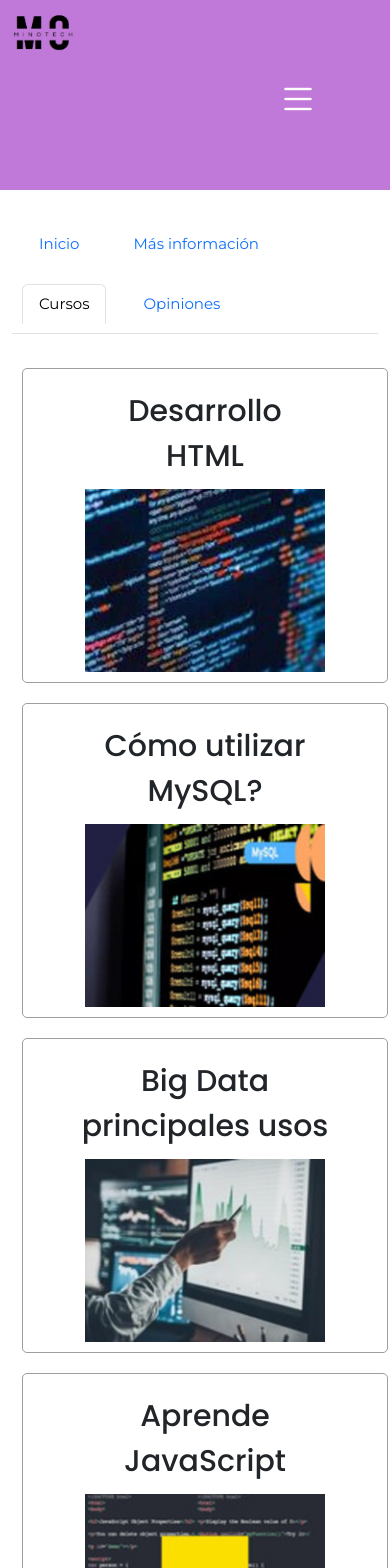
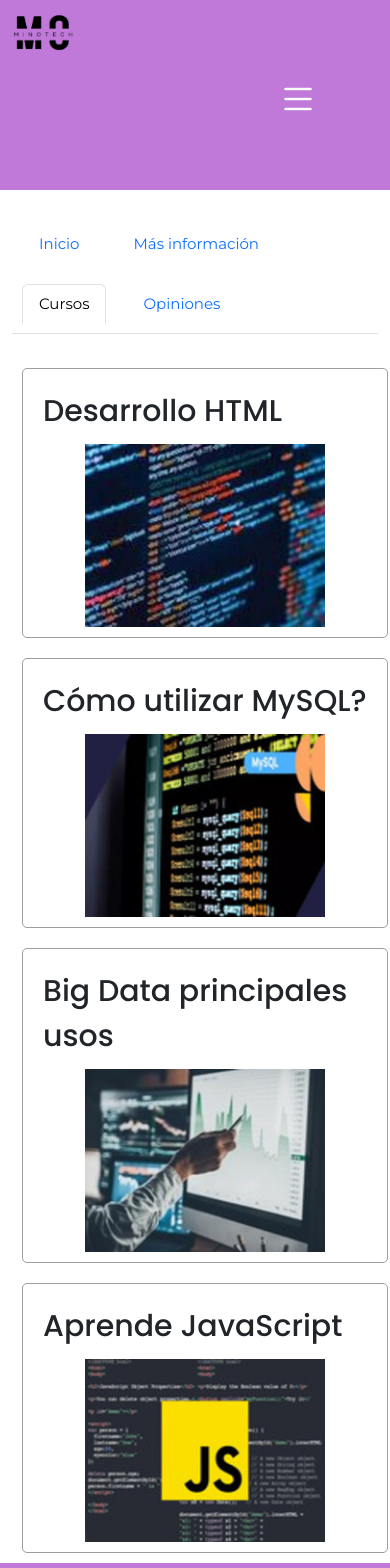
Before and after one commit to osipzmj/Ejercicio1Evento2.0, an Angular app in the folder Roles/: page /cursos in a window 390 px wide. Shown: the top 1568 px of the page. Built offline with nearby package versions, Linux system fonts and the light colour scheme.

Commit message:
MODALES RESPONSIVOS

```diff
--- a/Roles/src/app/components/curso/curso.component.css
+++ b/Roles/src/app/components/curso/curso.component.css
@@ -7,12 +7,13 @@
 }
 
 .tarjeta {
-    width: auto;
+    width: 50%;
+    padding: 10%;
     font-family: Poppins;
     font-weight: 500;
     font-size: 30px;
     padding: 10px;
-    text-align: center;
+    text-align: left;
     border: 1px solid #9e9e9e;
     border-radius: 5px;
     margin: 10px;
@@ -55,6 +56,7 @@ li {
 }
 
 /* Estilos para el modal */
+/* Estilos para el modal */
 .modal {
     display: none;
     position: fixed;
@@ -91,6 +93,13 @@ li {
 
 /* Consulta de medios para pantallas de hasta 768px */
 @media screen and (max-width: 768px) {
+    .modal-content {
+        width: 90%; /* Ajusta el ancho del modal para pantallas más pequeñas */
+    }
+}
+
+/* Consulta de medios para pantallas de hasta 768px */
+@media screen and (max-width: 768px) {
     .container-tarjetas {
         flex-direction: column; /* Cambia a una disposición de columna */
         align-items: center; /* Alinea las tarjetas al centro */
@@ -102,6 +111,9 @@ li {
     }
 }
 
+.curso-img-container {
+    text-align: center; /* Alinea el contenido al centro */
+}
 .curso-img{
     width: 70%;
     height: auto;
--- a/Roles/src/app/components/curso/curso.component.html
+++ b/Roles/src/app/components/curso/curso.component.html
@@ -42,29 +42,39 @@
     </nav> -->
     <div class="container-tarjetas">
       <div class="tarjeta" (click)="abrirModal('miModal1')">
-          <label>Desarrollo <br>HTML</label>
+          <label>Desarrollo HTML</label>
           <br>
+          <div class="curso-img-container">
           <img class="curso-img" src="../../../assets/html_aprender.jpeg" alt="Conferencias">
+          </div>
       </div>
       <div class="tarjeta" (click)="abrirModal('miModal2')">
-          <label>Cómo utilizar <br>MySQL?</label>
+          <label>Cómo utilizar MySQL?</label>
           <br>
+          <div class="curso-img-container">
           <img class="curso-img" src="../../../assets/mysql_usar.jpeg" alt="Conferencias">
+          </div>
       </div>
       <div class="tarjeta" (click)="abrirModal('miModal3')">
-          <label>Big Data<br>principales usos</label>
+          <label>Big Data principales usos</label>
           <br>
+          <div class="curso-img-container">
           <img class="curso-img" src="../../../assets/big_data_usos.jpg" alt="Conferencias">
+        </div>
       </div>
       <div class="tarjeta" (click)="abrirModal('miModal4')">
-          <label>Aprende<br>JavaScript</label>
+          <label>Aprende JavaScript</label>
           <br>
+          <div class="curso-img-container">
           <img class="curso-img" src="../../../assets/javascript_aprender.jpeg" alt="Conferencias">
+        </div>
       </div>
       <div class="tarjeta" (click)="abrirModal('miModal5')" *ngFor="let curso of listCurso">
         <label>{{curso.nombreCurso}}</label>
         <br>
+        <div class="curso-img-container">
         <img class="curso-img" src="{{curso.img}}" alt="Imagen del curso">
+      </div>
         <br>
         <label for="">Categoría: </label><label>{{curso.tipoCurso}}</label>
         <br>
```
